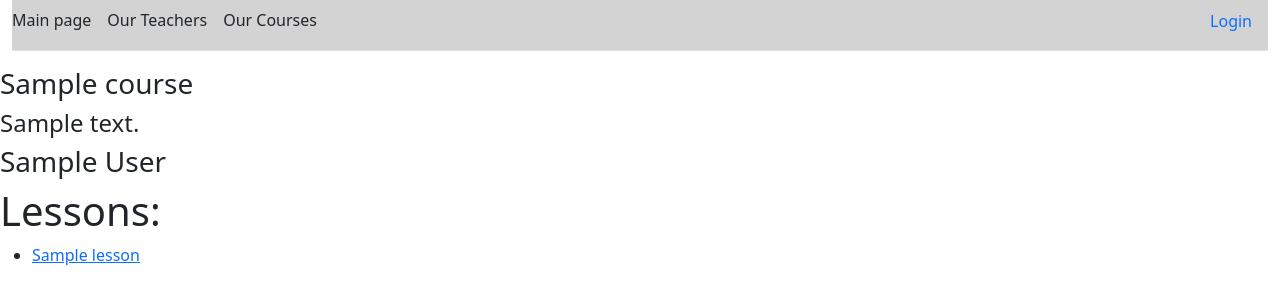
After one commit to Ngayka/EduContentManager, a Django app: page /courses/1/ in a window 1280 px wide. The commit adds this page. Shown: the top 304 px of the page. Run offline with Django 5.2, Linux system fonts and the light colour scheme; tables that the repository leaves empty hold one stand-in row (values such as "Sample post").

Commit message:
added next html: lesson_detail, teacher-create, course-detail. Fixed some bugs in sidebar

```diff
--- a/courses/models.py
+++ b/courses/models.py
@@ -25,7 +25,7 @@ class Course(models.Model):
 class Lesson(models.Model):
     title = models.CharField(max_length=120)
     content = models.TextField(blank=True)
-    course = models.ForeignKey(Course, on_delete=models.CASCADE)
+    course = models.ForeignKey(Course, on_delete=models.CASCADE, related_name='lessons')
     video_url = models.URLField(blank=True)
 
     def __str__(self):
--- a/courses/urls.py
+++ b/courses/urls.py
@@ -7,7 +7,7 @@ from courses.views import (index,
                            CourseDetailView,
                            CoursesListView,
                            LessonListView,
-                           LessonDetailView,)
+                           LessonDetailView, TeacherCreateView, )
 
 app_name = 'courses'
 urlpatterns = [
@@ -16,8 +16,8 @@ urlpatterns = [
     path("teachers/<int:pk>/", TeacherDetailView.as_view(), name='teacher-detail'),
     path("teachers/<int:pk>/delete/", TeacherDeleteView.as_view(), name='teacher-delete'),
     path("teachers/<int:pk>/update/", TeacherUpdateView.as_view(), name='teacher-update'),
+    path("teachers/create/", TeacherCreateView.as_view(), name='teacher-create'),
     path("courses/", CoursesListView.as_view(), name='course-list'),
     path("courses/<int:pk>/", CourseDetailView.as_view(), name='course-detail'),
-    path("courses/<int:pk>/lessons/", LessonListView.as_view(), name='lesson-list'),
     path("lessons/<int:pk>/", LessonDetailView.as_view(), name='lesson-detail'),
 ]
--- a/courses/views.py
+++ b/courses/views.py
@@ -23,7 +23,7 @@ def index(request):
 class TeacherListView(ListView):
     model = Teacher
     context_object_name = "teachers"
-    paginate_by = 5
+    paginate_by = 6
 
 class TeacherDetailView(DetailView):
     model = Teacher
@@ -37,7 +37,10 @@ class TeacherDeleteView(DeleteView):
     success_url = reverse_lazy("courses:teacher-list")
 
 class TeacherCreateView(CreateView):
+    model = Teacher
     form_class = TeacherCreationForm
+    template_name = "courses/teacher_create.html"
+    success_url = reverse_lazy("courses:teacher-list")
 
 
 class CoursesListView(ListView):
@@ -46,6 +49,13 @@ class CoursesListView(ListView):
 
 class CourseDetailView(DetailView):
     model = Course
+    context_object_name = "course"
+    template_name = 'courses/course_detail.html'
+
+    def get_context_data(self, **kwargs):
+        context = super().get_context_data(**kwargs)
+        context["lessons"] = self.get_object().lessons.all()
+        return context
 
 class LessonListView(ListView):
     model = Lesson
--- a/static/css/style.css
+++ b/static/css/style.css
@@ -2,5 +2,4 @@
     width: 100%;
     height: 50vh;
     object-fit: cover;
-
 }
--- /dev/null
+++ b/templates/courses/course_detail.html
@@ -0,0 +1,15 @@
+{% extends 'base.html' %}
+{% load static %}
+{% block content %}
+  <h3>{{ course.title }}</h3>
+  <h4>{{ course.description }}</h4>
+  {% for teacher in course.teacher.all %}
+  <h3>{{ teacher.first_name }} {{ teacher.last_name }}</h3>
+  {% endfor %}
+  <h1>Lessons:</h1>
+  <ul>{% for lesson in lessons %}
+  <li><a href="{% url 'courses:lesson-detail' pk=lesson.id %}">{{ lesson.title }}</a></li>
+  {% endfor %}
+  </ul>
+
+{% endblock %}
--- a/templates/courses/course_list.html
+++ b/templates/courses/course_list.html
@@ -8,8 +8,7 @@
           <div class="card-body">
             <h5 class="card-title">{{ course.title }}</h5>
             <p class="card-text">{{ course.description }}</p>
-            <a href="#" class="card-link">More about course</a>
-            <a href="#" class="card-link">Next course</a>
+            <a href="{% url 'courses:course-detail' pk=course.id %}" class="card-link">More about course</a>
           </div>
         </div>
       {% endfor %}
--- a/templates/courses/teacher_list.html
+++ b/templates/courses/teacher_list.html
@@ -1,6 +1,7 @@
 {% extends 'base.html' %}
 {% load static %}
 {% block content %}
+<a style="margin: 10px; text-align: right" href="{% url 'courses:teacher-create' %}">Add new teacher</a>
 <div class="row row-cols-1 row-cols-md-3 g-4">
   {% for teacher in teachers %}
     <div class="col">
--- a/templates/included/sidebar.html
+++ b/templates/included/sidebar.html
@@ -1,15 +1,15 @@
 {% block sidebar %}
-<nav class="d-flex justify-content-between align-items-center border-bottom pb-2 mb-3">
+<nav class="d-flex justify-content-between align-items-center border-bottom pb-2 mb-3" style="background-color: lightgray;">
   <!-- Left side of menu -->
   <ul class="nav nav-underline">
     <li class="nav-item">
-      <a class="nav-link {% if request.resolver_match.url_name == 'index' %}active{% endif %}" aria-current="page" href="{% url 'courses:index' %}">Main page</a>
+      <a class="nav-link {% if request.resolver_match.url_name == 'index' %}active{% endif %} text-dark text-decoration-none" aria-current="page" href="{% url 'courses:index' %}">Main page</a>
     </li>
     <li class="nav-item">
-      <a class="nav-link {% if request.resolver_match.url_name == 'teacher-list' %}active{% endif %}" href="{% url 'courses:teacher-list' %}">Our Teachers</a>
+      <a class="nav-link {% if request.resolver_match.url_name == 'teacher-list' %}active{% endif %} text-dark text-decoration-none" href="{% url 'courses:teacher-list' %}">Our Teachers</a>
     </li>
     <li class="nav-item">
-      <a class="nav-link {% if request.resolver_match.url_name == 'course-list' %}active{% endif %}" href="{% url 'courses:course-list' %}">Our Courses</a>
+      <a class="nav-link {% if request.resolver_match.url_name == 'course-list' %}active{% endif %} text-dark text-decoration-none" href="{% url 'courses:course-list' %}">Our Courses</a>
     </li>
   </ul>
 
@@ -17,16 +17,16 @@
 <ul class="nav">
   {% if user.is_authenticated %}
     <li class="nav-item">
-      <span class="nav-link">User: <a href="{{ user.get_absolute_url }}">{{ user.get_username }}</a></span>
+      <span class="nav-link text-dark text-decoration-none">User: <a class="text-dark text-decoration-none" href="{{ user.get_absolute_url }}">{{ user.get_username }}</a></span>
     </li>
     <li class="nav-item">
       <form class="nav-link" method="post" action="{% url 'logout' %}">
         {% csrf_token %}
-        <button type="submit" class="nav-link btn btn-link p-0 m-0 align-baseline">Logout</button>
+        <button type="submit" class="nav-link btn btn-link p-0 m-0 align-baseline text-dark text-decoration-none">Logout</button>
       </form>
     </li>
   {% else %}
-    <li class="nav-item">
+    <li class="nav-item text-dark text-decoration-none">
       <a class="nav-link" href="{% url 'login' %}?next={{ request.path }}">Login</a>
     </li>
   {% endif %}
```
Also changed, not shown: templates/courses/lesson_detail.html (added, +13 -0 lines), templates/courses/teacher_create.html (added, +11 -0 lines).
